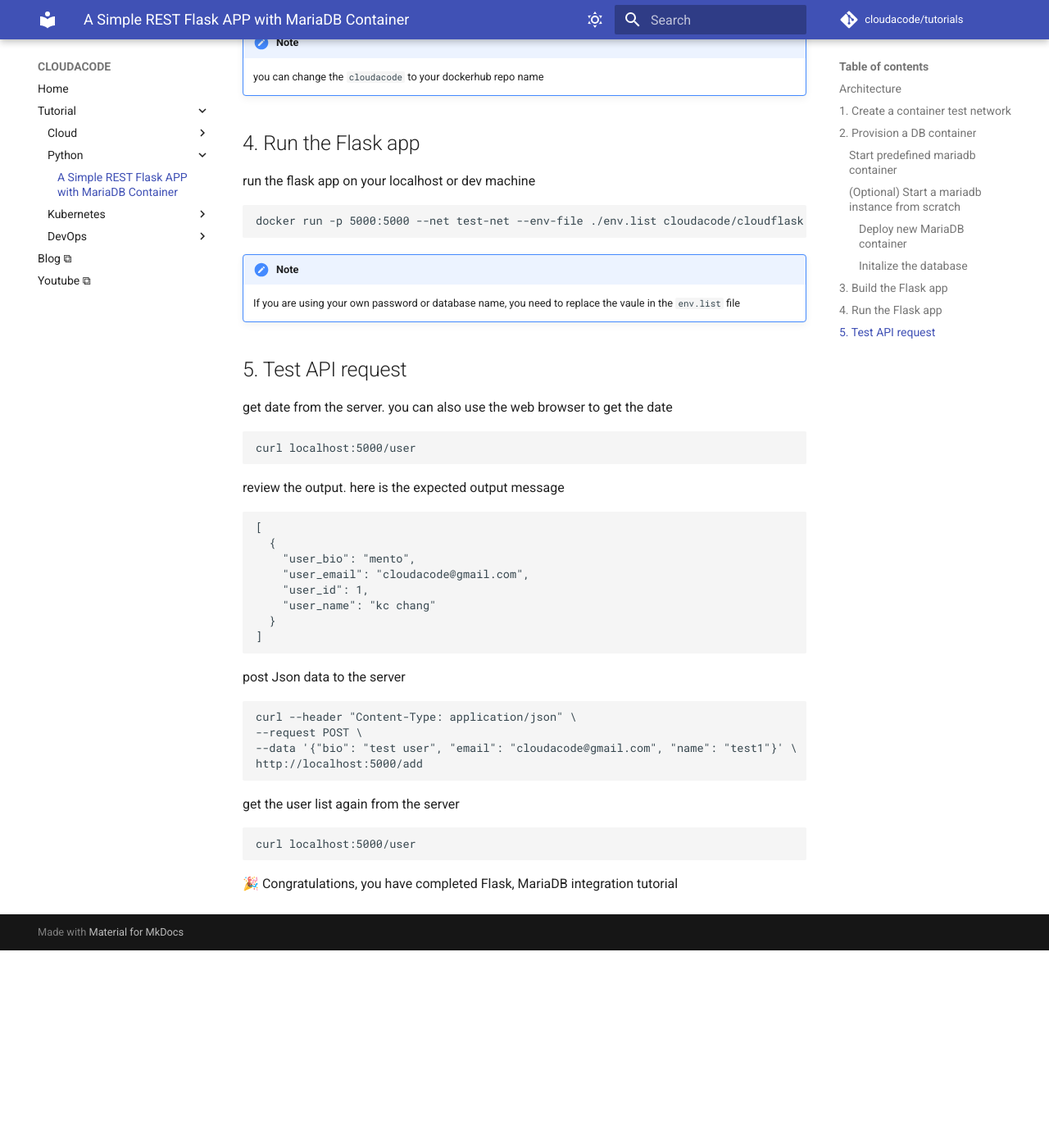
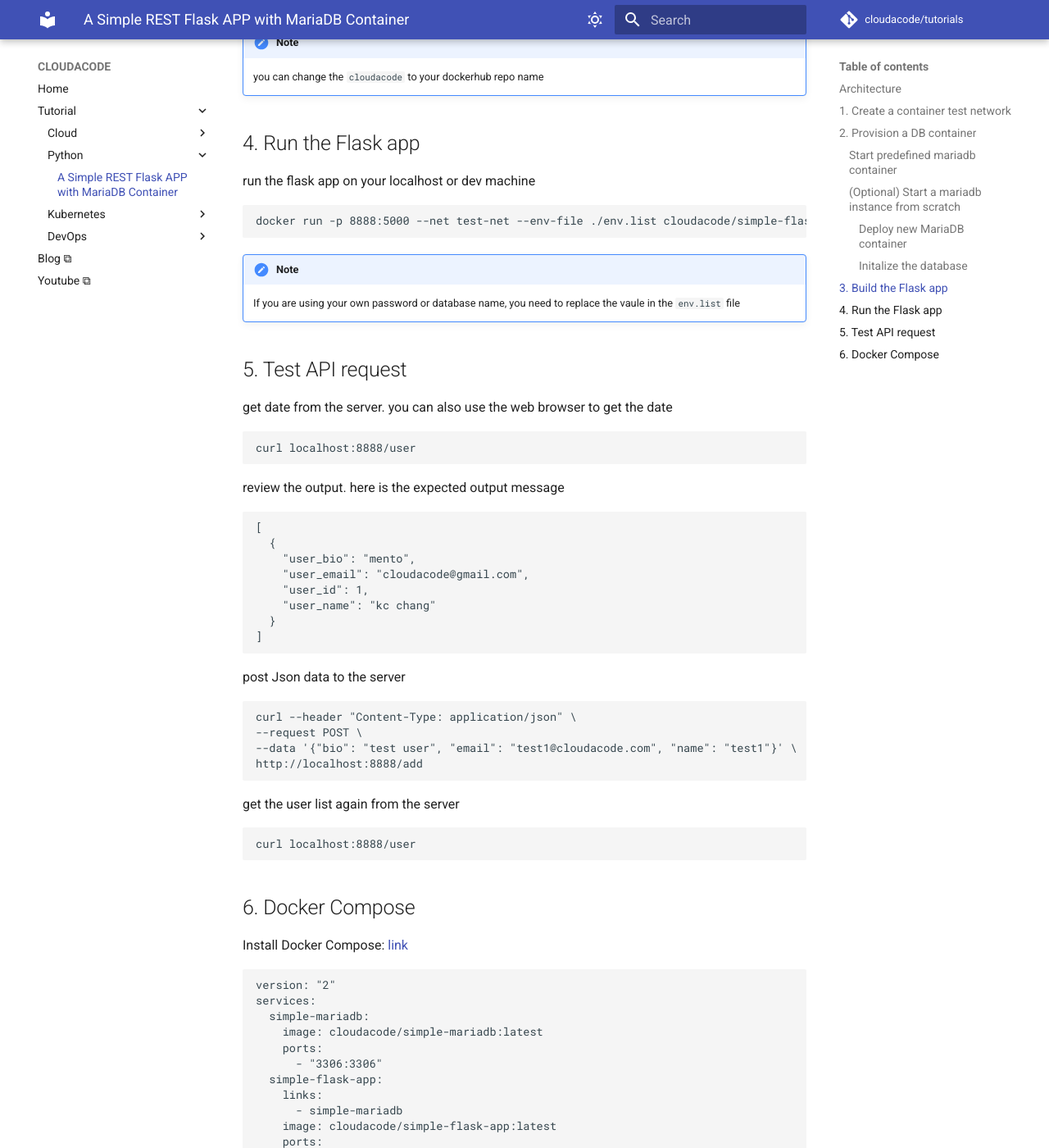
Before and after one commit to cloudacode/tutorials, an MkDocs documentation site: the page built from docs/python/flask/simple-flask-app-mariadb.md, in a window 1280 px wide and 1400 px high, scrolled down 2978 px. Shown: the whole window at 82% size. Built offline with MkDocs 1.6.1 and Material for MkDocs 9.7.7, drawn with Linux system fonts in a browser that asks for light colours; comment, search, counter and statistics services are not loaded; before the commit the page ends 4137 px from its top, so only the background shows below that; some of the changed text lies outside the part shown.

Commit message:
updated the tutorials

````diff
--- a/docs/python/flask/simple-flask-app-mariadb.md
+++ b/docs/python/flask/simple-flask-app-mariadb.md
@@ -10,7 +10,7 @@ Flask로 Web App을 개발을 하고 데이터베이스와 연동을 하는 방
 
 - Download stable [POSTMAN](https://www.postman.com/downloads/)
 - Python 3.x
-- Python Library [requirement.txt](https://github.com/cloudacode/coolstuff/blob/main/simple-flask-app/requirements.txt)
+- Python Library [requirement.txt](https://github.com/cloudacode/coolstuff/blob/main/flask-example/simple-flask-app/requirements.txt)
 
         flask
         pymysql
@@ -35,7 +35,7 @@ docker network create test-net
 ### Start predefined mariadb container
 
 ```bash
-docker run -p 3306:3306 --name my-mariadb --net test-net -d cloudacode/mariadb:v1.1.0
+docker run -p 3306:3306 --name my-mariadb --net test-net -d cloudacode/simple-mariadb:latest
 ```
 
 dockerfile of the cloudacode/mariadb: [simple-mariadb-container](https://github.com/cloudacode/coolstuff/tree/main/simple-mariadb-container)
@@ -112,8 +112,8 @@ source code: https://github.com/cloudacode/coolstuff.git
 
 ```bash
 git clone https://github.com/cloudacode/coolstuff.git
-cd simple-flask-app
-docker built -t cloudacode/cloudflask:v1.0.0 .
+cd flask-example/simple-flask-app
+docker build -t cloudacode/simple-flask-app:latest .
 ```
 
 !!! Note
@@ -123,7 +123,7 @@ docker built -t cloudacode/cloudflask:v1.0.0 .
 
 run the flask app on your localhost or dev machine
 ```bash
-docker run -p 5000:5000 --net test-net --env-file ./env.list cloudacode/cloudflask:v1.1.0
+docker run -p 8888:5000 --net test-net --env-file ./env.list cloudacode/simple-flask-app:latest
 ```
 
 !!! Note
@@ -133,7 +133,7 @@ docker run -p 5000:5000 --net test-net --env-file ./env.list cloudacode/cloudfla
 
 get date from the server. you can also use the web browser to get the date
 ```bash
-curl localhost:5000/user
+curl localhost:8888/user
 ```
 
 review the output. here is the expected output message
@@ -152,14 +152,43 @@ post Json data to the server
 ```bash
 curl --header "Content-Type: application/json" \
 --request POST \
---data '{"bio": "test user", "email": "cloudacode@gmail.com", "name": "test1"}' \
-http://localhost:5000/add
+--data '{"bio": "test user", "email": "test1@cloudacode.com", "name": "test1"}' \
+http://localhost:8888/add
 ```
 
 get the user list again from the server
 ```bash
-curl localhost:5000/user
+curl localhost:8888/user
 ```
 
+## 6. Docker Compose
+
+Install Docker Compose: [link](https://docs.docker.com/compose/install/)
+
+```yaml
+version: "2"
+services:
+  simple-mariadb:
+    image: cloudacode/simple-mariadb:latest
+    ports:
+      - "3306:3306"
+  simple-flask-app:
+    links:
+      - simple-mariadb
+    image: cloudacode/simple-flask-app:latest
+    ports:
+      - "8888:5000"
+    environment:
+      - DB_USER=root
+      - DB_PASSWORD=mysecret
+      - DB_NAME=cloud_user
+      - DB_HOST=simple-mariadb
+```
+docker-compose.yaml
+
+Run docker compose to up all containers
+```
+docker-compose up -d
+```
 
 🎉 Congratulations, you have completed Flask, MariaDB integration tutorial
````
